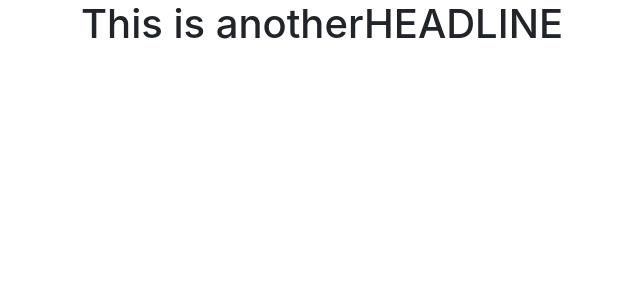
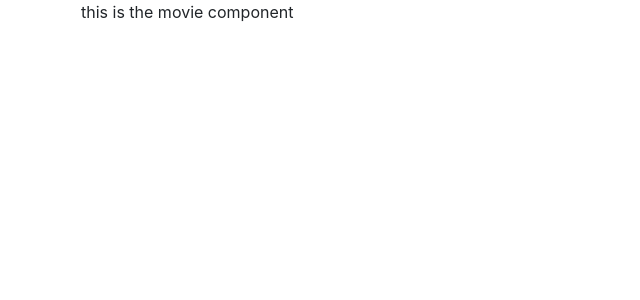
Before and after one commit to attackpiggy/Vidly_Project, a React (Create React App) app: page / in a window 1280 px wide. Shown: the top 300 px of the page, without its empty margins (4-644 px from the left). Built offline with nearby package versions, Linux system fonts and the light colour scheme.

Commit message:
Clearing up the file

```diff
--- a/src/App.js
+++ b/src/App.js
@@ -2,12 +2,13 @@ import React from 'react';
 import logo from './logo.svg';
 import './App.css';
 import Counter from "./components/counter"
+import Movies from "./components/movie"
 
 function App() {
   return (
 
     <main className="container">
-      <h1>This is anotherHEADLINE</h1>
+      <Movies/>
     </main>
   );
 }
--- /dev/null
+++ b/src/components/movie.jsx
@@ -0,0 +1,12 @@
+import React, { Component } from 'react';
+
+class Movies extends Component {
+    state = {  }
+    render() {
+        return (
+            <div>this is the movie component</div>
+        );
+    }
+}
+
+export default Movies;
```
